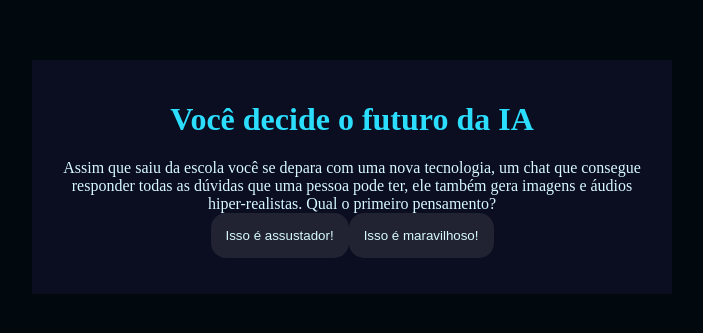
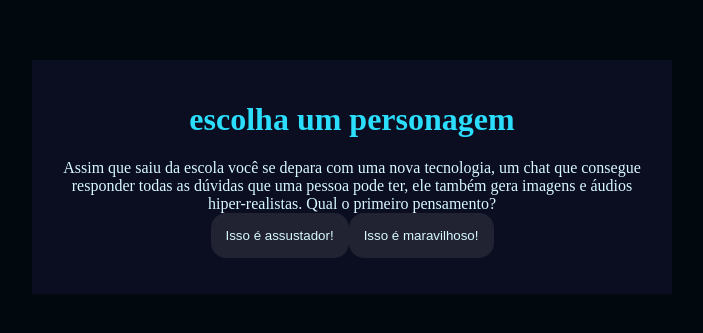
Before and after one commit to didiu07/MISSAO, a plain HTML site: page index.html in a window 1280 px wide. Shown: the part 231-564 px from the top of the page, without its empty margins (288-991 px from the left). Drawn offline with Linux system fonts and the light colour scheme.

Commit message:
Update index.html

```diff
--- a/index.html
+++ b/index.html
@@ -8,7 +8,7 @@
 </head>
 <body>
     <div class="caixa-principal">
-        <h1>Você decide o futuro da IA</h1>
+        <h1>escolha um personagem</h1>
         <div class="caixa-perguntas"></div>
         <div class="caixa-alternativas"></div>
         <div class="caixa-resultado">
```
